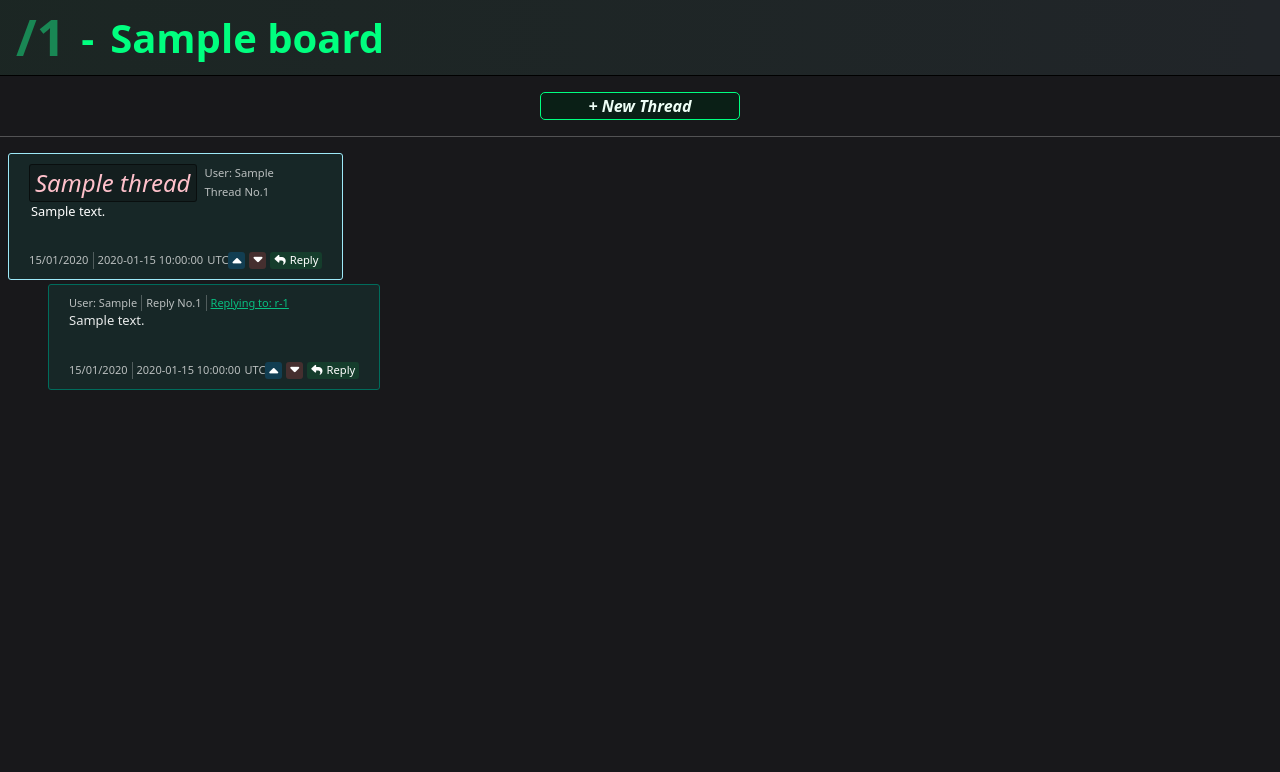
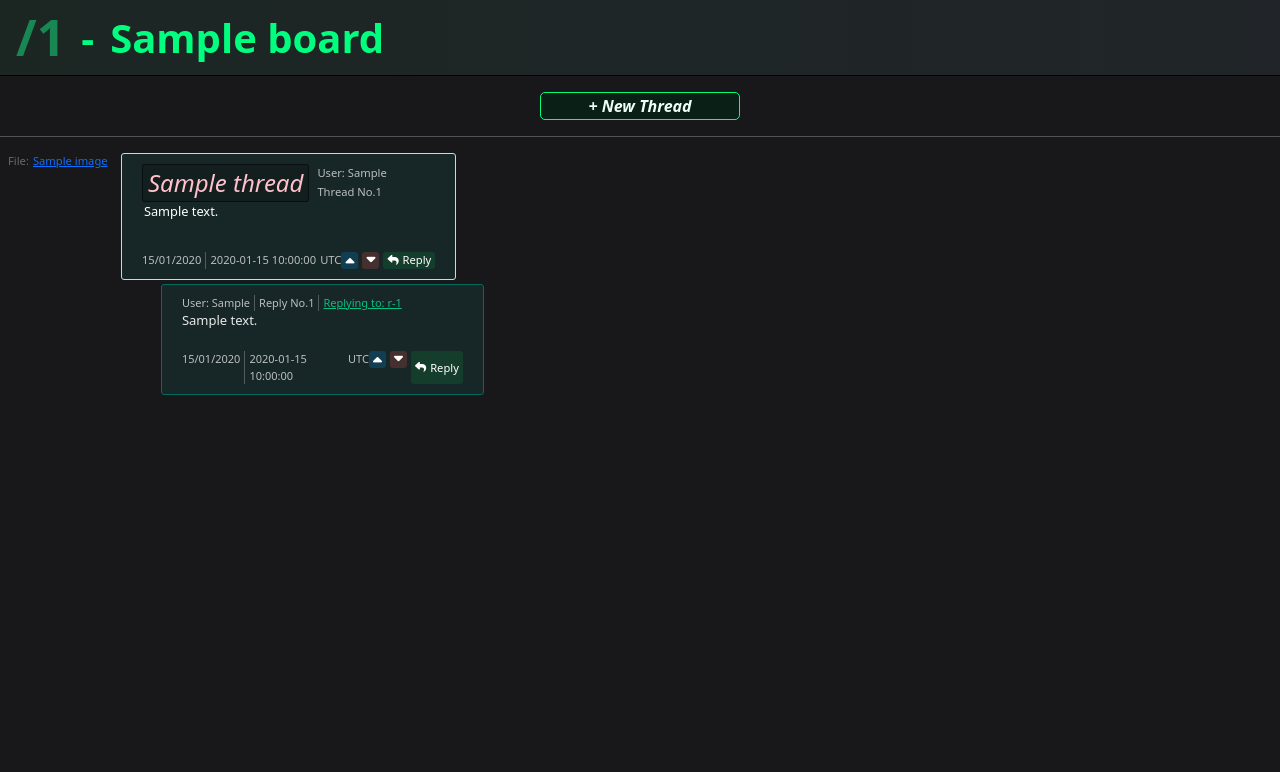
Before and after one commit to VictorClvtt/pichan_flask_imageboard, a Python web app: template templates/board.html in a window 1280 px wide. Shown: the part 28-800 px from the top of the page. Run offline with Jinja, Linux system fonts and the light colour scheme; the template is opened without the code that fills it: most values are stand-ins (such as "Sample title", 1, 10 or a date in 2020); some libraries are stand-ins or nearby versions.

Commit message:
Image endpoint and functionality implemented on the templates

```diff
--- a/app.py
+++ b/app.py
@@ -11,6 +11,7 @@
 from resources.board import blp as BoardBlueprint
 from resources.thread import blp as ThreadBlueprint
 from resources.reply import blp as ReplyBlueprint
+from resources.image import blp as ImageBlueprint
 
 from resources.jinja2.index import blp as IndexBlueprint
 
@@ -43,6 +44,7 @@
     api.register_blueprint(BoardBlueprint)
     api.register_blueprint(ThreadBlueprint)
     api.register_blueprint(ReplyBlueprint)
+    api.register_blueprint(ImageBlueprint)
 
     api.register_blueprint(IndexBlueprint)
 
--- a/models/thread.py
+++ b/models/thread.py
@@ -15,3 +15,6 @@
     board = db.relationship('BoardModel', back_populates='threads')
 
     replies = db.relationship('ReplyModel', back_populates='thread', lazy='dynamic', cascade='all, delete')
+
+    # One-to-one relationship with ThreadImageModel
+    image = db.relationship('ImageModel', back_populates='thread', uselist=False, cascade='all, delete')
--- a/resources/thread.py
+++ b/resources/thread.py
@@ -6,6 +6,7 @@
 from db import db
 from models.thread import ThreadModel
 from models.board import BoardModel
+from models.image import ImageModel
 from marshmallow_schemas import ThreadSchema
 
 from datetime import date
@@ -45,8 +46,9 @@
     def get(self, id):
         thread = ThreadModel.query.get_or_404(id)
         boards = BoardModel.query.all()
+        image = ImageModel.query.filter_by(thread_id=id).first()
 
-        return render_template('thread.html', thread=thread, boards=boards)
+        return render_template('thread.html', thread=thread, boards=boards, image=image)
 
     def delete(self, id):
         thread = ThreadModel.query.get_or_404(id)
--- a/static/css/board.css
+++ b/static/css/board.css
@@ -87,7 +87,7 @@
 
 .chan-text-content{
     font-size: 0.8rem;
-    min-height: 50px;
+    min-height: 3.125rem;
     margin: 0;
     padding: 0 0 0 2px;
 }
--- a/static/js/board.js
+++ b/static/js/board.js
@@ -18,7 +18,6 @@
         throw error;
     }
 };
-
 
 async function postThread() {
     try {
@@ -85,8 +84,7 @@
         const newThreadId = responseData.id; // Replace with the actual key from the server response
         window.location.hash = `t${newThreadId}`;
 
-        // Reload the page and highlight the post after load
-        location.reload();
+        uploadImage(responseData.id)
 
     } catch (error) {
         console.error('Error sending POST request:', error);
@@ -101,7 +99,10 @@
         if (element) {
             // Smoothly scroll to the element
             element.scrollIntoView({ behavior: 'smooth', block: 'center' });
-            window.location.hash = null
+
+            // Clear the hash without modifying the history or reloading the page
+            history.replaceState(null, null, ' ');
+
             // Highlight the post
             highlightPost({ id: elementId });
         } else {
@@ -216,3 +217,43 @@
         console.log('Element not found with id:', id);
     }
 }
+
+const uploadImage = async (thread_id) => {
+    const fileInput = document.getElementById('image'); // Get the file input element
+    const file = fileInput.files[0]; // Get the selected file
+    const threadId = thread_id; // Thread ID
+
+    if (!file || !threadId) {
+        console.error("File and Thread ID are required");
+        return;
+    }
+
+    // Create FormData object
+    const formData = new FormData();
+    formData.append('image', file); // Append the file
+    formData.append('name', file.name); // Append the file name
+    formData.append('mimetype', file.type); // Append the MIME type
+    formData.append('thread_id', threadId); // Append the thread ID
+
+    try {
+        // Make the POST request
+        const response = await fetch(`/image`, {
+            method: 'POST',
+            body: formData, // Send the FormData
+        });
+
+        // Check if the request was successful
+        if (response.ok) {
+            const responseData = await response.json();
+            console.log('Image uploaded successfully:', responseData);
+
+            // Reload the page or handle the response data as needed
+            window.location.reload(); // Reload the current page
+        } else {
+            const errorData = await response.json();
+            console.error('Failed to upload image:', errorData.error || response.statusText);
+        }
+    } catch (error) {
+        console.error('Error uploading image:', error);
+    }
+};
--- a/templates/board.html
+++ b/templates/board.html
@@ -18,7 +18,7 @@
         </ul>
         <a href="{{ url_for('Index.home') }}" class="px-2" style="font-size: 0.8rem; font-family: 'Courier New'; height: fit-content;">Home</a>
     </nav>
-    <main class="d-flex w-100 h-100 flex-column align-items-center">
+    <main class="d-flex w-100 flex-column align-items-center" style="height: fit-content;">
         <div class="chan-title d-flex border-bottom border-black fw-bold align-items-center align-content-center justify-content-start gap-3 w-100 px-3 bg-dark" style="background: linear-gradient(to right, #1827209c, transparent);">
             <p class="text-success m-0">/{{ board.id }}</p>
             <p class="m-0" style="height: fit-content; font-size: 2.5rem;">-</p>
@@ -36,17 +36,22 @@
                     <button type="button" class="btn-close"  data-bs-dismiss="modal" aria-label="Close"></button>
                     </div>
                     <div class="modal-body">
-                        <form class="d-flex flex-column gap-2" action="" method="post">
+                        <form class="d-flex flex-column gap-2">
                             <input class="w-100" type="text" placeholder="Title" id="title">
                             <textarea class="w-100" placeholder="Content" id="content"></textarea>
-                            <input type="file" name="" accept=".jpg,.png" id="" >
+
+
+                                <input type="file" name="image" accept=".jpg,.png" id="image" >
+                                <input type="hidden" name="new_thread_id" value="" id="new_thread_id">
+                                <input type="submit" value="" id="submit_image" class="visually-hidden">
+
 
                             <input type="hidden" id="board_id" value="{{ board.id }}">
                         </form>
                     </div>
                     <div class="modal-footer" style="border-color: #5e5e5e;">
-                    <button type="button" class="btn btn-secondary chan-button-close w-100" style="max-width: 80px;" data-bs-dismiss="modal">Close</button>
-                    <button type="button" class="btn btn-primary chan-button w-100" style="max-width: 150px;" onclick="postThread()">Post thread</button>
+                        <button type="button" class="btn btn-secondary chan-button-close w-100" style="max-width: 80px;" data-bs-dismiss="modal">Close</button>
+                        <button type="button" class="btn btn-primary chan-button w-100" style="max-width: 150px;" onclick="postThread()">Post thread</button>
                     </div>
                 </div>
             </div>
@@ -78,7 +83,7 @@
         <hr class="border-white w-100 my-0" style="margin-bottom: 1rem !important;">
 
         <!-- Rendering Threads and Replies -->
-        <section class="d-flex flex-column align-items-start w-100 h-100 px-2 gap-3" style="padding-bottom: 1rem; height: fit-content;" id="threads">
+        <section class="d-flex flex-column align-items-start w-100 px-2 gap-3" style="padding-bottom: 1rem; height: fit-content;" id="threads">
 
             {% macro count_replies(replies, c=namespace(value=0)) %}
 
@@ -97,19 +102,19 @@
 
                 {% for reply in replies %}
 
-                    {% set count.value = count.value + 1 %}
 
-                    {% if count.value <= 5 %}
 
+                    {% if count.value < 5 %}
+                        {% set count.value = count.value + 1 %}
                         <div id="r{{ reply.id }}" class="chan-thread-info d-flex flex-column" style="min-width: 300px; margin-left: {{ 20 * level }}px; width: fit-content;">
-                            <div class="d-flex align-items-center gap-1" style="height: fit-content !important;">
+                            <div class="d-flex gap-1">
                                 <p class="m-0" style="font-size: 11px; color: rgba(255, 255, 255, 0.700);">User: {{ reply.user_token }}</p>
                                 {% if reply.user_token == thread.user_token %}
                                     <p class="text-info m-0" style="font-size: 0.7rem;">(OP)</p>
                                 {% endif %}
-                                <hr class="m-0 h-100" style="width: 1px; border-left: solid 1px;">
+                                <hr class="m-0" style="width: 1px; border-left: solid 1px;">
                                 <p class="m-0" style="font-size: 11px; color: rgba(255, 255, 255, 0.700);">Reply No.{{ reply.id }}</p>
-                                <hr class="m-0 h-100" style="width: 1px; border-left: solid 1px;">
+                                <hr class="m-0" style="width: 1px; border-left: solid 1px;">
                                 <a
                                     onclick="highlightPost({{ 'r' ~ (reply.reply.id | string) if reply.reply else 't' ~ (reply.thread.id | string) }})"
                                     href="#{{ 'r' ~ (reply.reply.id | string) if reply.reply else 't' ~ (reply.thread.id | string) }}"
@@ -118,7 +123,7 @@
                                 </a>
                             </div>
 
-                            <p style="font-size: 13px; color: rgba(255, 255, 255, 0.900); min-height: 35px;">{{ reply.content }}</p>
+                            <p class="m-0" style="font-size: 13px; color: rgba(255, 255, 255, 0.900); min-height: 2.5rem;">{{ reply.content }}</p>
 
                             <div class="d-flex justify-content-between">
                                 <div class="d-flex gap-1">
@@ -154,7 +159,7 @@
                         {% endif %}
                     {% endif %}
 
-                    {% if count.value > 5 and not rendered.flag %}
+                    {% if count.value == 5 and not rendered.flag %}
                         {% set rendered.flag = True %}
                         <a href="{{ url_for('Threads.Thread', id=thread.id) }}" style="margin-left: {{ 20 * level }}px;">See all {{ count_replies(thread.replies) }} replies</a>
                     {% endif %}
@@ -165,11 +170,20 @@
 
 
             {% for thread in board.threads %}
-                <div class="d-flex flex-column gap-1">
-                    <!-- Thread -->
+            <div class="d-flex align-items-start gap-1">
+                <!-- Thread -->
+                <div class="d-flex flex-column justify-content-center" style="width: 30%;">
+                    <img class="rounded-1" style="width: 100%; height: auto; max-height: 400px;" src="{{ url_for('Images.Image', id=thread.image.id) }}" alt="">
+                    <div class="d-flex gap-1">
+                        <p style="font-size: 0.7rem; color: #696969;" class="m-0">File: </p>
+                        <a style="font-size: 0.7rem;" class="m-0" href="{{ url_for('Images.Image', id=thread.image.id) }}">{{ thread.image.name }}</a>
+                    </div>
+                </div>
+                <div class="d-flex flex-column gap-1 w-100">
+
                     <div id="t{{ thread.id }}" class="chan-thread-info border-info-subtle" style="min-width: 300px; width: fit-content;">
                         <div class="d-flex gap-2">
-                            <a class="chan-thread-title m-0 text-decoration-none fst-italic" href="{{ url_for('Threads.Thread', id=thread.id) }}" style="font-weight: 500;">{{ thread.title }}</a>
+                            <a class="chan-thread-title m-0 text-decoration-none fst-italic" href="{{ url_for('Threads.Thread', id=thread.id) }}" style="font-weight: 500; text;">{{ thread.title }}</a>
                             <div class="d-flex flex-column justify-content-around">
                                 <p class="m-0" style="font-size: 0.7rem; color: rgba(255, 255, 255, 0.700);">User: {{ thread.user_token }}</p>
                                 <p class="m-0" style="font-size: 0.7rem; color: rgba(255, 255, 255, 0.700);">Thread No.{{ thread.id }}</p>
@@ -201,8 +215,6 @@
                             </div>
                         </div>
                     </div>
-
-                    <!-- Render the replies for the thread, starting with level 2 for nesting -->
                     {{ render_replies(thread.replies, 2, thread) }}
                 </div>
             {% endfor %}
```
Also changed, not shown: marshmallow_schemas.py (+11 -0 lines), models/image.py (added, +14 -0 lines), resources/image.py (added, +83 -0 lines), templates/thread.html (+26 -12 lines), data.db.
